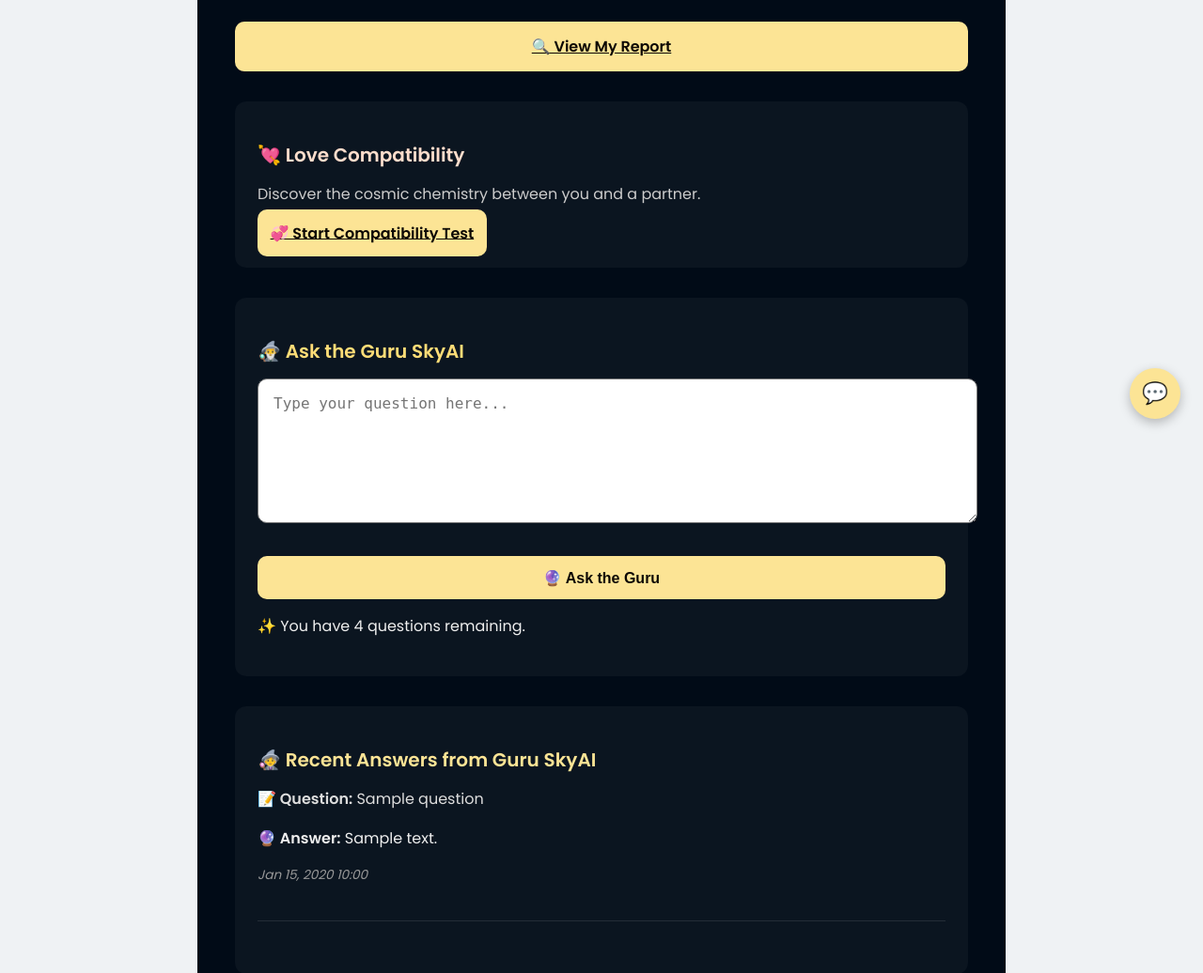
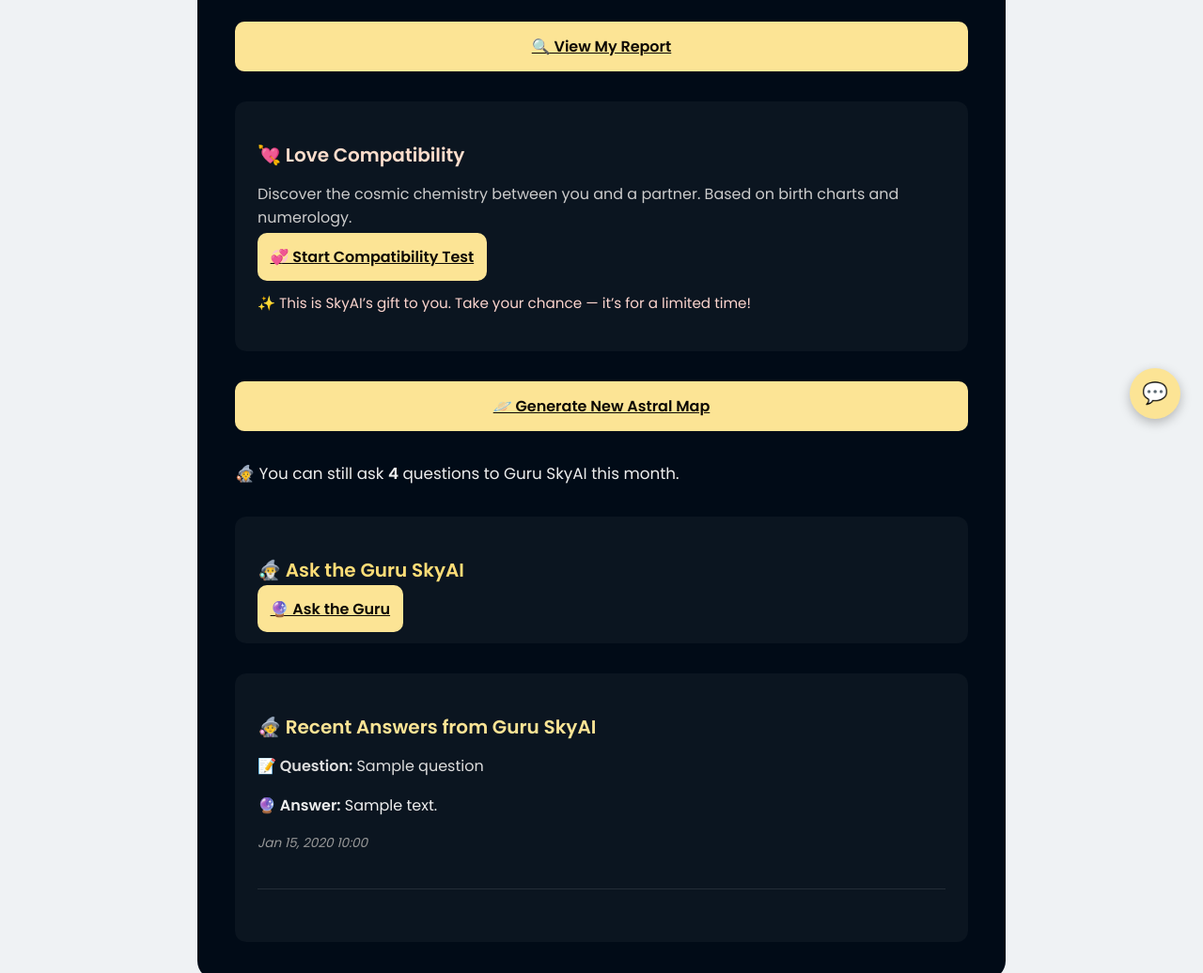
Before and after one commit to AndreaVaz0608/skyai, a Flask app: page /dashboard in a window 1280 px wide. Shown: the part 330-1366 px from the top of the page at 94% size. Run offline with Flask 3, Linux system fonts and the light colour scheme; the visitor is signed in with stand-in values (Sample User, id 1); tables that the repository leaves empty hold one stand-in row (values such as "Sample post").

Commit message:
correção dashboard 3

```diff
--- a/app/templates/dashboard.html
+++ b/app/templates/dashboard.html
@@ -1,15 +1,14 @@
-{# templates/dashboard.html — versão corrigida #}
 {% extends "base.html" %}
 {% block title %}Your Cosmic Dashboard • SkyAI{% endblock %}
 
 {% block content %}
-<div class="box-container" style="max-width:860px;">
+<div class="box-container" style="max-width: 860px;">
 
   <!-- ▸ Cabeçalho -------------------------------------------------------- -->
   <div class="dashboard-header"
        style="display:flex;justify-content:space-between;align-items:center;flex-wrap:wrap;gap:1rem;margin-bottom:2.5rem;">
     <h2 style="margin:0;">Welcome, {{ nome.split()[0] if nome else 'User' }} 🌟</h2>
-    <a href="{{ url_for('auth_views.logout_view') }}"
+    <a href="{{ url_for('auth_views.logout') }}"
        style="font-size:.9rem;color:#fff;text-decoration:none;font-weight:500;border:1px solid var(--primary-color);
               padding:.4rem .8rem;border-radius:8px;">Logout</a>
   </div>
@@ -20,82 +19,60 @@
     <p><strong>Email:</strong> {{ email }}</p>
   </div>
 
-  {# ─────────────────────────────────────────────────────────────────────────
-     1) Se AINDA NÃO houve pagamento  →  banner de pagamento
-     show_pay_banner == True  (variável vinda da view)
-     ───────────────────────────────────────────────────────────────────────── #}
-  {% if show_pay_banner %}
-    <div class="section-card"
-         style="background:rgba(255,0,0,0.1);padding:1.5rem;border-radius:12px;margin-top:1rem;color:#fdd;">
-      <p>⚠️ You need to pay to unlock your Astral Map, Compatibility and Guru questions.</p>
-      <a href="https://buy.stripe.com/bJefZg96w76eaLn0zj5AQ09" class="btn-primary">💳 Pay Now</a>
-    </div>
-  {% else %}
-  {# ─────────────────────────────────────────────────────────────────────────
-     2) Conteúdo liberado APÓS pagamento
-     ───────────────────────────────────────────────────────────────────────── #}
-
-    {# ▸ Relatório Astral --------------------------------------------------- #}
-    {% set has_report = total > 0 %}
-    {% if not has_report %}
-      <div class="actions" style="margin:2rem 0;">
-        <a href="{{ url_for('user.preencher_dados') }}"
-           class="btn-primary" style="width:100%;">🪐 Generate Your Astral Map</a>
-      </div>
-    {% else %}
+  <!-- ▸ Relatórios & Compatibilidade ------------------------------------- -->
+  {% if total > 0 and ultima_sessao %}
     <div class="actions" style="display:flex;flex-wrap:wrap;gap:1rem;margin-bottom:2rem;">
       <a href="{{ url_for('user.gerar_relatorio', sessao_id=ultima_sessao.id) }}"
          class="btn-primary" style="text-align:center;flex:1 1 auto;">🔍 View My Report</a>
     </div>
-    {% endif %}
 
-    {# ▸ Compatibilidade Amorosa ------------------------------------------- #}
-    {% set has_compat = user.compatibility_used if user is defined else false %}
     <div class="section-card highlight"
          style="background:rgba(255,255,255,0.04);padding:1.5rem;border-radius:12px;margin-top:1rem;">
       <h3 style="color:#ffddcc;margin-bottom:.8rem;">💘 Love Compatibility</h3>
       <p style="color:#ccc;margin-bottom:1rem;">
-        Discover the cosmic chemistry between you and a partner.
+        Discover the cosmic chemistry between you and a partner. Based on birth charts and numerology.
       </p>
+      <!-- Chama a rota interna já existente -->
+      <a href="{{ url_for('user.compatibility') }}" class="btn-primary" style="width:100%;">💞 Start Compatibility Test</a>
+      <p style="color:#fcd5ce;margin-top:1.5rem;font-size:.95rem;text-align:left;">
+        ✨ This is SkyAI’s gift to you. Take your chance — it’s for a limited time!
+      </p>
+    </div>
+  {% else %}
+    <p style="margin-top:1.5rem;font-style:italic;color:#ccc;">
+      No astral reports generated yet. Let's map your stars soon!
+    </p>
+  {% endif %}
 
-      {% if not has_compat %}
-        <a href="{{ url_for('user.compatibility') }}" class="btn-primary" style="width:100%;">💞 Start Compatibility Test</a>
-      {% else %}
-        <p style="color:#fcd5ce;">✅ You have already used your Love Compatibility test.</p>
-      {% endif %}
+  <!-- ▸ Novo Mapa Astral ➜ Paga ------------------------------------------ -->
+  <div class="actions" style="display:flex;flex-wrap:wrap;gap:1rem;margin:2rem 0;">
+    <a href="https://buy.stripe.com/bJefZg96w76eaLn0zj5AQ09"
+       class="btn-primary" style="width:100%;text-align:center;flex:1 1 auto;">🪐 Generate New Astral Map</a>
   </div>
 
-    {# ▸ Guru SkyAI --------------------------------------------------------- #}
+  <!-- ▸ Métrica de Perguntas --------------------------------------------- -->
+  <div style="font-size:1.05rem;margin-bottom:2rem;color:#eee;">
+    🧙 You can still ask <strong>{{ remaining_questions }}</strong>
+    question{{ 's' if remaining_questions != 1 else '' }}
+    to Guru SkyAI this month.
+  </div>
+
+  <!-- ▸ Formulário Guru SkyAI ➜ Paga ------------------------------------- -->
   <div class="section-card"
        style="background:rgba(255,255,255,0.04);padding:1.5rem;border-radius:12px;margin-top:2rem;">
-      <h3 style="color:#ffdd77;margin-bottom:1rem;">🧙‍♂️ Ask the Guru SkyAI</h3>
 
-      {% if not limit_exceeded %}
-        <form action="{{ url_for('user.ask_guru') }}" method="post">
-          <textarea name="question" placeholder="Type your question here..." required
-                    style="width:100%;height:120px;border-radius:10px;padding:1rem;font-size:1rem;"></textarea>
-          <button type="submit" class="btn-primary" style="width:100%;margin-top:1rem;">🔮 Ask the Guru</button>
-        </form>
-        <p style="color:#eee;margin-top:1rem;">✨ You have {{ remaining_questions }} question{{ 's' if remaining_questions != 1 else '' }} remaining.</p>
-      {% else %}
-        <p style="color:#fcd5ce;">⚠️ You have used all your Guru questions.</p>
-      {% endif %}
-    </div>
-
-    {# ▸ Se tudo utilizado, mostra “Buy Again” ----------------------------- #}
-    {% if has_report and has_compat and limit_exceeded %}
-      <div class="section-card"
-           style="background:rgba(255,255,255,0.04);padding:1.5rem;border-radius:12px;margin-top:2rem;text-align:center;">
-        <h3 style="color:#ffcc00;margin-bottom:1rem;">🔄 Unlock More!</h3>
-        <p style="color:#ccc;margin-bottom:1rem;">
-          You've used all features. Purchase again to unlock a new report,
-          compatibility, and more Guru questions!
-        </p>
-        <a href="https://buy.stripe.com/bJefZg96w76eaLn0zj5AQ09" class="btn-primary">💳 Buy Again</a>
+    {% if limit_exceeded %}
+      <div style="background:#fff3cd;color:#856404;padding:0.75rem 1rem;border:1px solid #ffeeba;
+                  border-radius:8px;margin-bottom:1rem;text-align:center;font-size:.95rem;">
+        ⚠️ You have reached your question limit for Guru SkyAI. Please try again later.
       </div>
     {% endif %}
 
-    {# ▸ Respostas recentes do Guru --------------------------------------- #}
+    <h3 style="color:#ffdd77;margin-bottom:1rem;">🧙‍♂️ Ask the Guru SkyAI</h3>
+    <a href="https://buy.stripe.com/bJefZg96w76eaLn0zj5AQ09" class="btn-primary" style="width:100%;">🔮 Ask the Guru</a>
+  </div>
+
+  <!-- ▸ Respostas Recentes do Guru --------------------------------------- -->
   {% if guru_answers %}
   <div class="section-card"
        style="background:rgba(255,255,255,0.04);padding:1.5rem;border-radius:12px;margin-top:2rem;">
@@ -106,7 +83,7 @@
         {% if q.answer %}
           <p style="color:#eee;margin-top:.5rem;"><strong>🔮 Answer:</strong> {{ q.answer }}</p>
         {% else %}
-              <p style="color:#aaa;margin-top:.5rem;">⏳ Answer pending…</p>
+          <p style="color:#aaa;margin-top:.5rem;">⏳ Answer pending...</p>
         {% endif %}
         <p style="font-size:.85rem;color:#999;margin-top:.75rem;">
           <em>{{ q.created_at.strftime('%b %d, %Y %H:%M') }}</em>
@@ -116,7 +93,5 @@
   </div>
   {% endif %}
 
-  {% endif %} {# / show_pay_banner #}
-
 </div>
 {% endblock %}
```
Lines whose indentation alone changed are shown as unchanged.
